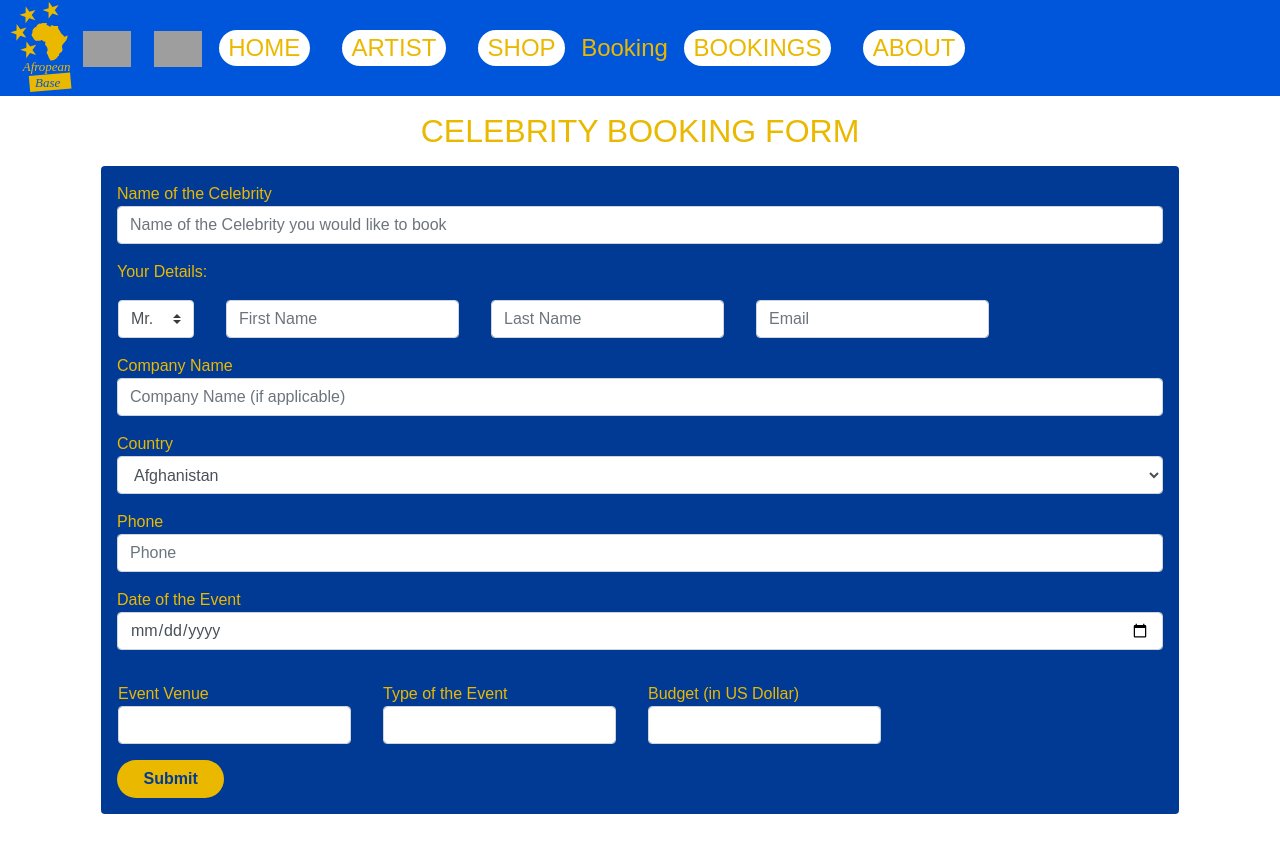
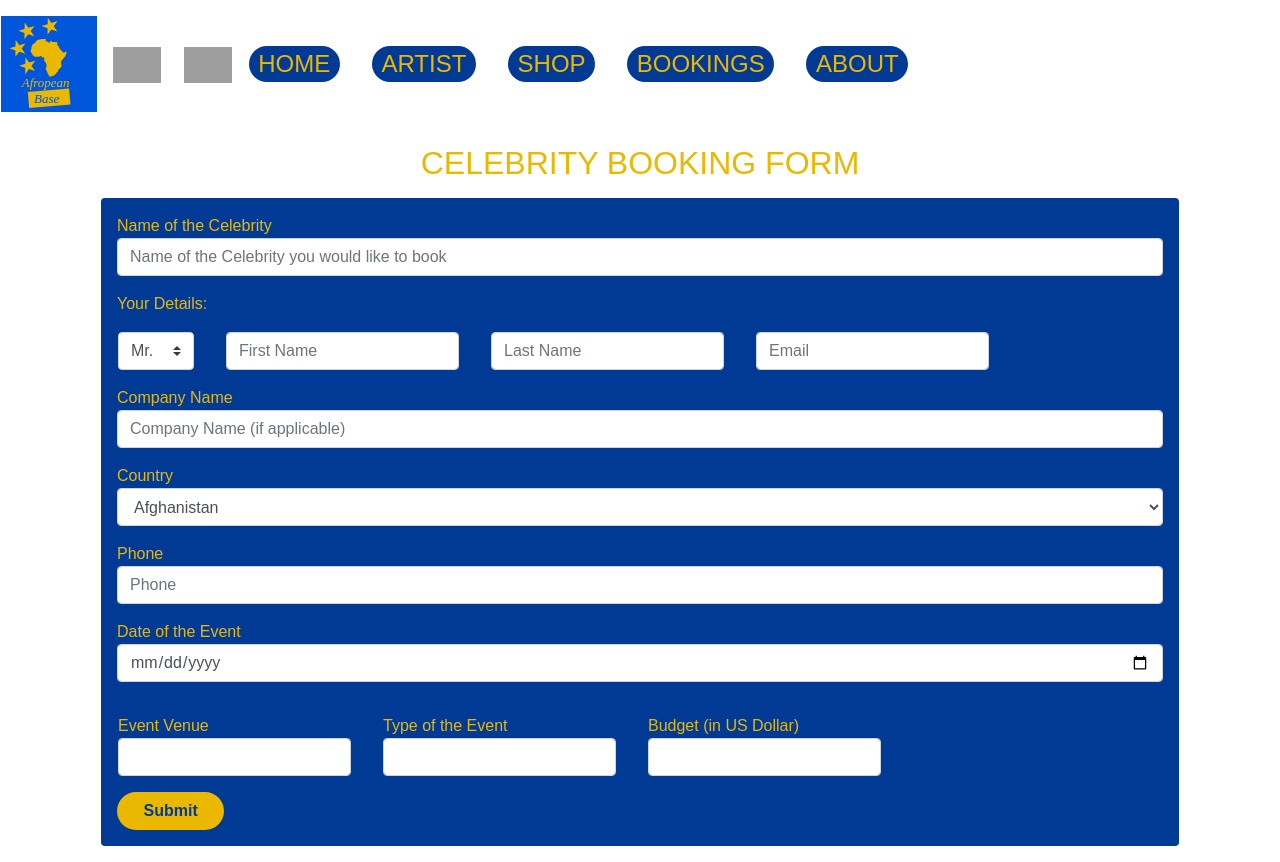
Before and after one commit to vanautrui/afropeanbase, a PHP site: page /booking.php in a window 1280 px wide. Before the commit the page ends 814 px from the top, so only its background shows below. Run offline with PHP 8.4, Linux system fonts and the light colour scheme; some libraries are stand-ins or nearby versions; grey boxes are pictures that could not be loaded.

Commit message:
small nav style changes

```diff
--- a/header.fragment.html
+++ b/header.fragment.html
@@ -1,13 +1,8 @@
-<nav class="bg-afropean">
-
-
-
-  <div id="my-navigation" class="row mynav">
-
-        <div class="m-3"></div>
-
-        <div class="row">
-            <div class="">
+<nav class="">
+  <div id="my-navigation" class="row mynav justify-content-right">
+        <div class=" ">
+            <div class="m-3"></div>
+            <div class="m-3">
               <a class="" href="index.php">
                 <img src="assets/afropeanbase-logo.svg"
                      style="width:4em; height:auto;"
@@ -15,9 +10,10 @@
               </a>
             </div>
 
-        <div>
-            <button id="mobile-nav-toggle" class="btn btn-outline-info">Menu</button>
-        </div>
+            <div>
+                <button id="mobile-nav-toggle" class="btn btn-outline-info">Menu</button>
+            </div>
+            <div class="m-3"></div>
 
         </div>
 
@@ -43,31 +39,21 @@
                 HOME
               </a>
             </div>
-
-            <div class="m-3 badge-pill">
+            <div class="bg-afropean-dark m-3 badge-pill ">
               <a href="artists.php" class="">
                   <span>ARTIST</span>
               </a>
             </div>
-
             <div class="m-3 badge-pill">
               <a href="https://tickets.afropeanbase.com/product-category/tickets/" class="">
                   SHOP
               </a>
             </div>
-
-            <div class="m-3badge-pill">
-              <a href="booking.php" class="">
-                  Booking
-              </a>
-            </div>
-
             <div class="m-3 badge-pill">
               <a href="booking.php" class="">
                 BOOKINGS
               </a>
             </div>
-
             <div class="m-3 badge-pill">
               <a href="media.php" class="">
                 ABOUT
--- a/style.css
+++ b/style.css
@@ -16,11 +16,11 @@ body {
   color:black;
 }
 
-.bg-afropean-dark,bg-afropean-dark:focus{
+.bg-afropean-dark{
   background-color: #003A94;
 }
 
-.bg-afropean-light, bg-afropean-light:focus{
+.bg-afropean-light{
     background-color: #0056DB;
 }
 
@@ -54,6 +54,10 @@ a:hover{
   background-color: rgb(0,86,219);
 }
 
+#my-navigation{
+    align:right;
+}
+
 .artist_picture{
 
   min-height: 300px;
@@ -73,5 +77,5 @@ a:hover{
 }
 
 .mynav .m-3{
-    background-color:white;
+    background-color:#003A94;
 }
```
